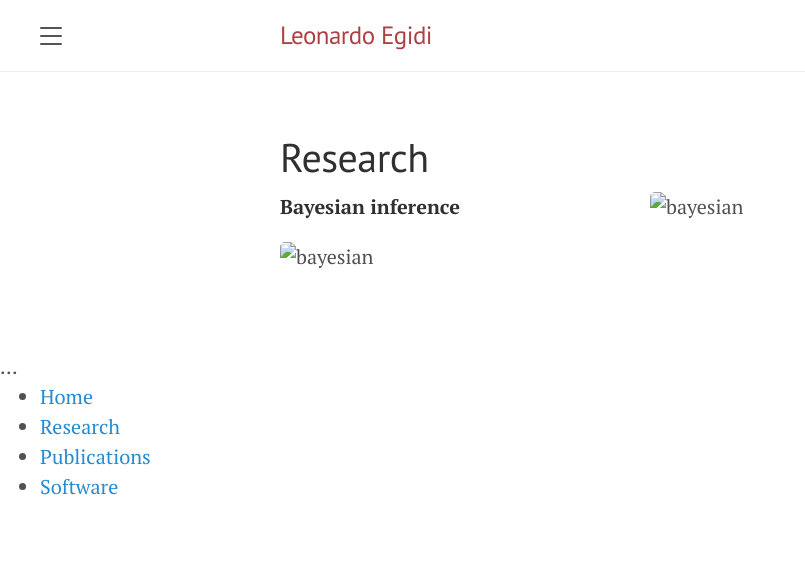
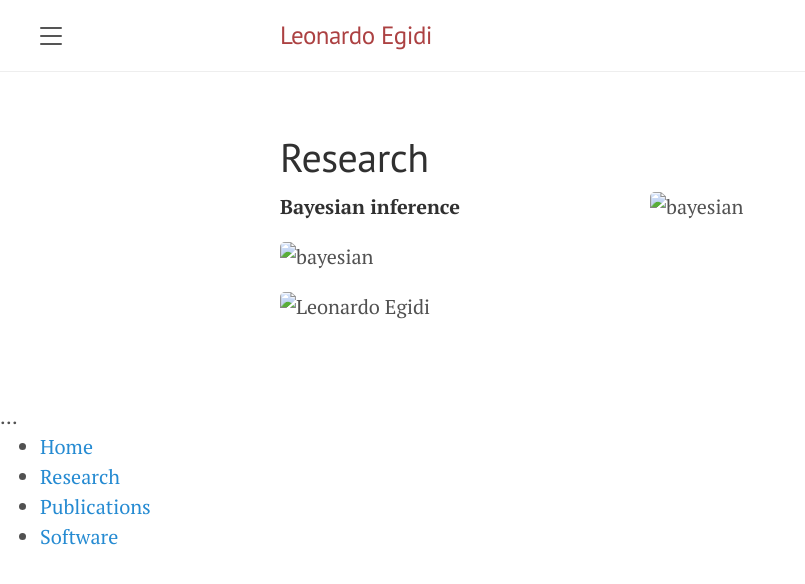
Before and after one commit to LeoEgidi/leoegidi.github.io, a Jekyll site: the page built from research.md, in a window 1280 px wide. Shown: the top 584 px of the page, without its empty margins (0-805 px from the left). Built offline with Jekyll 4.4.1, drawn with Linux system fonts in a browser that asks for light colours; Markdown is read by kramdown in place of the engine named in the settings.

Commit message:
Update research.md

```diff
--- a/research.md
+++ b/research.md
@@ -19,3 +19,5 @@ permalink: /research/
 </div>
 
 <img src="ls.png" alt="bayesian" width = "100">
+
+<img src="egidi_small.png" alt="Leonardo Egidi" style="float: center; margin-right: 10px;" width="300">
```
